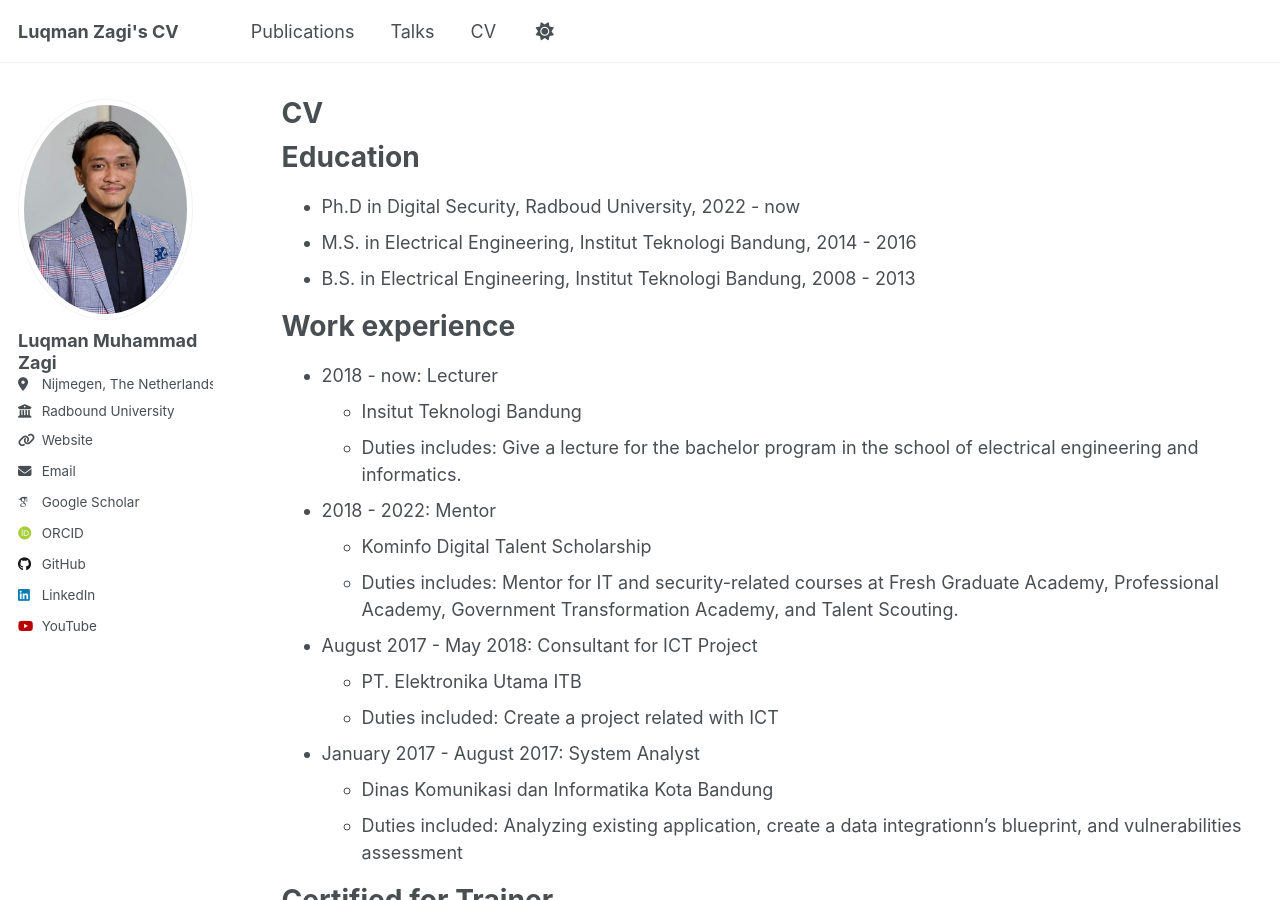
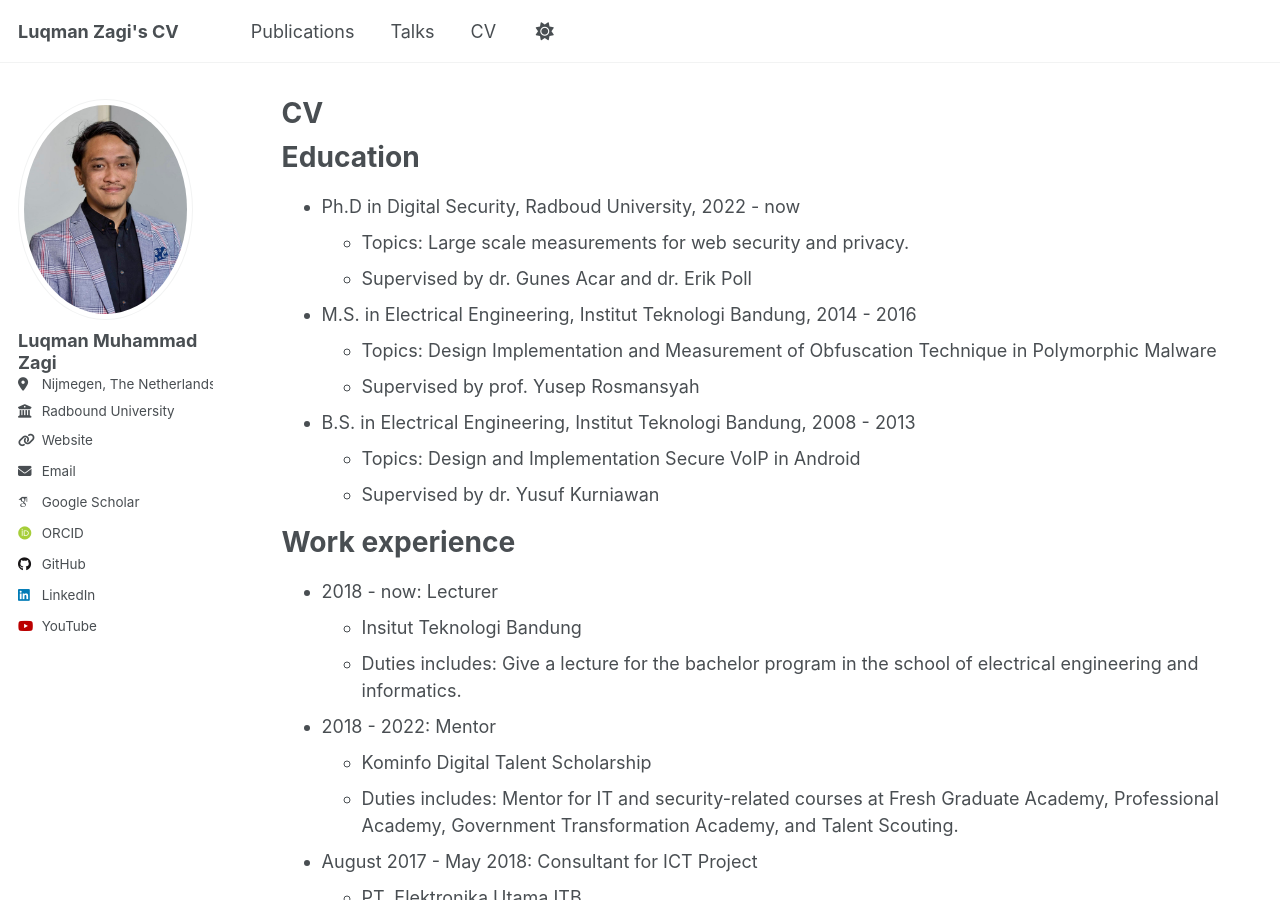
Before and after one commit to luqmanzagi/luqmanzagi.github.io, a Jekyll site: the page built from _pages/cv.md, in a window 1280 px wide and 900 px high. Built offline with Jekyll 4.4.1, drawn with Linux system fonts in a browser that asks for light colours; emoji names are drawn with the system emoji font; some web fonts are replaced.

Commit message:
update cv

```diff
--- a/_pages/cv.md
+++ b/_pages/cv.md
@@ -12,8 +12,14 @@ redirect_from:
 Education
 ======
 * Ph.D in Digital Security, Radboud University, 2022 - now
+  * Topics: Large scale measurements for web security and privacy.
+  * Supervised by dr. Gunes Acar and dr. Erik Poll
 * M.S. in Electrical Engineering, Institut Teknologi Bandung, 2014 - 2016
+  * Topics: Design Implementation and Measurement of Obfuscation Technique in Polymorphic Malware
+  * Supervised by prof. Yusep Rosmansyah
 * B.S. in Electrical Engineering, Institut Teknologi Bandung, 2008 - 2013
+  * Topics: Design and Implementation Secure VoIP in Android
+  * Supervised by dr. Yusuf Kurniawan
 
 Work experience
 ======
```
